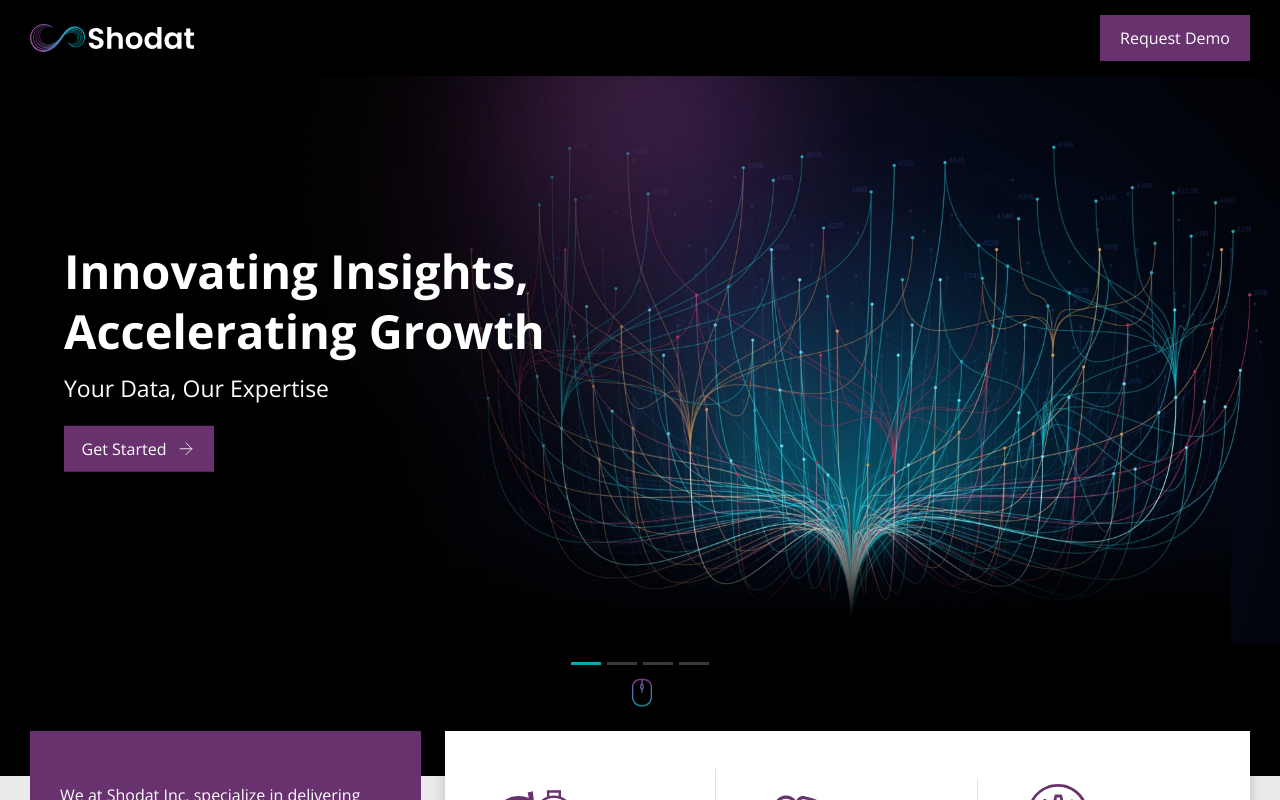
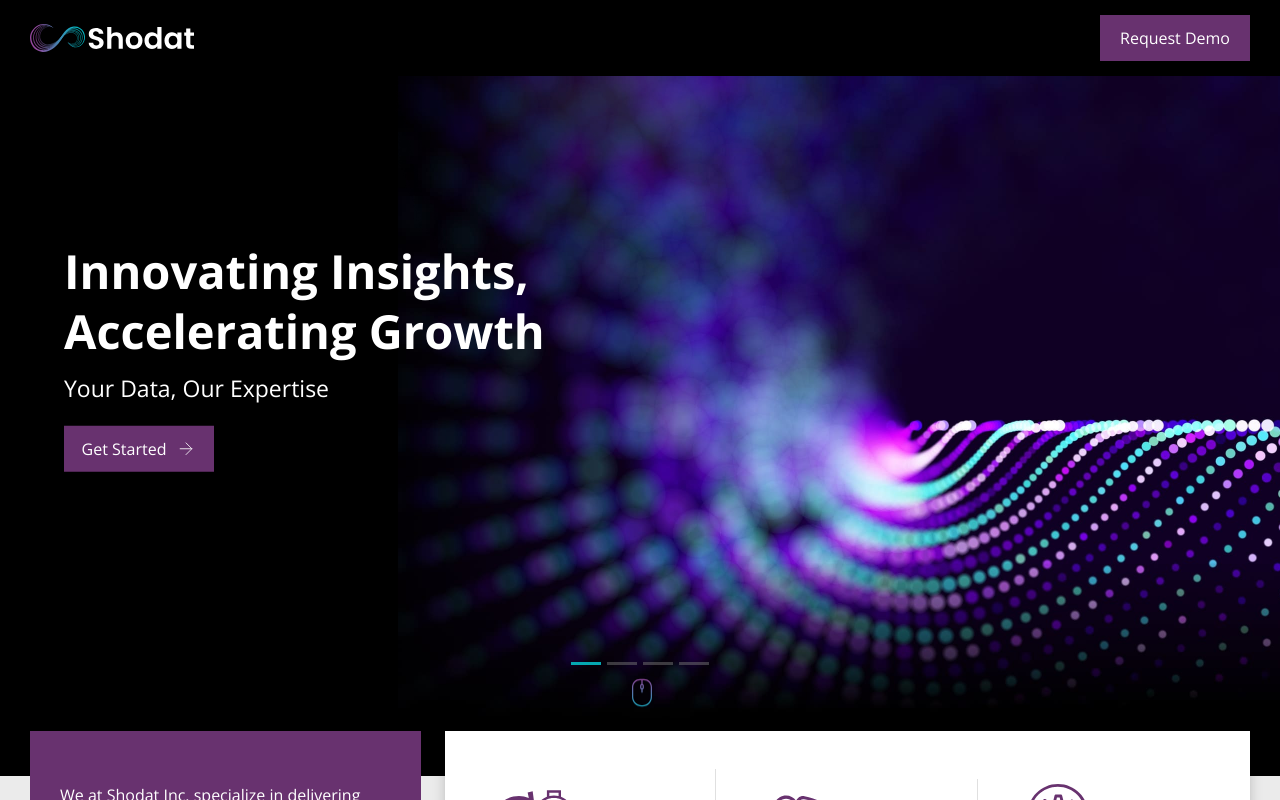
Before and after one commit to amitpandey0107/shodat-website, a Next.js app: page / in a window 1280 px wide. Shown: the top 800 px of the page. Built offline with nearby package versions, Linux system fonts and the light colour scheme.

Commit message:
Updated image on banner

```diff
--- a/src/pages/banner/index.tsx
+++ b/src/pages/banner/index.tsx
@@ -19,7 +19,7 @@ export default function Banner() {
         <Carousel.Item interval={7000}>
           <Image
             className={`${styles.sliderImage}`}
-            src="/img/banner/slider1.jpg"
+            src="/img/banner/slider5.jpg"
             alt="Image One"
             width={1400}
             height={700}
```
Also changed, not shown: public/img/banner/slider5.jpg (added).
